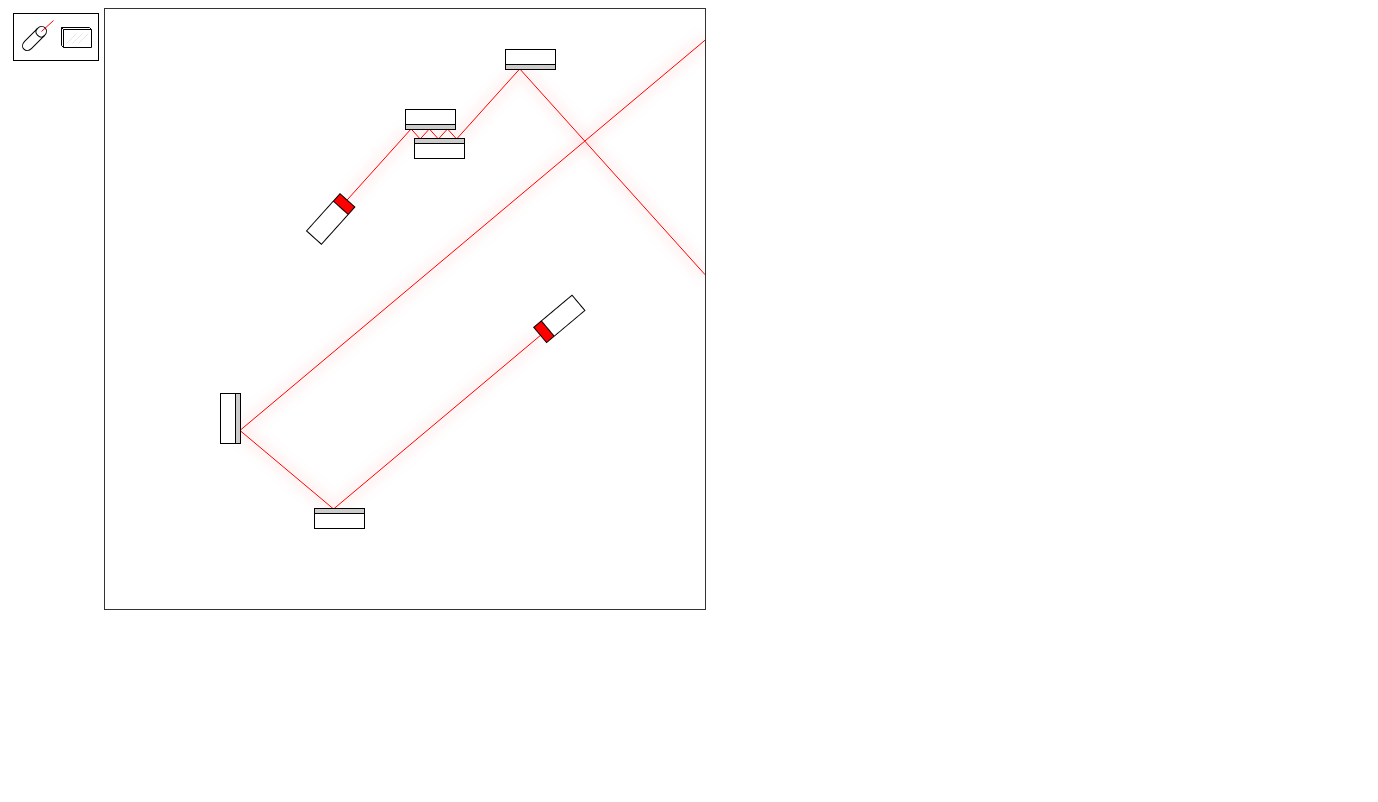
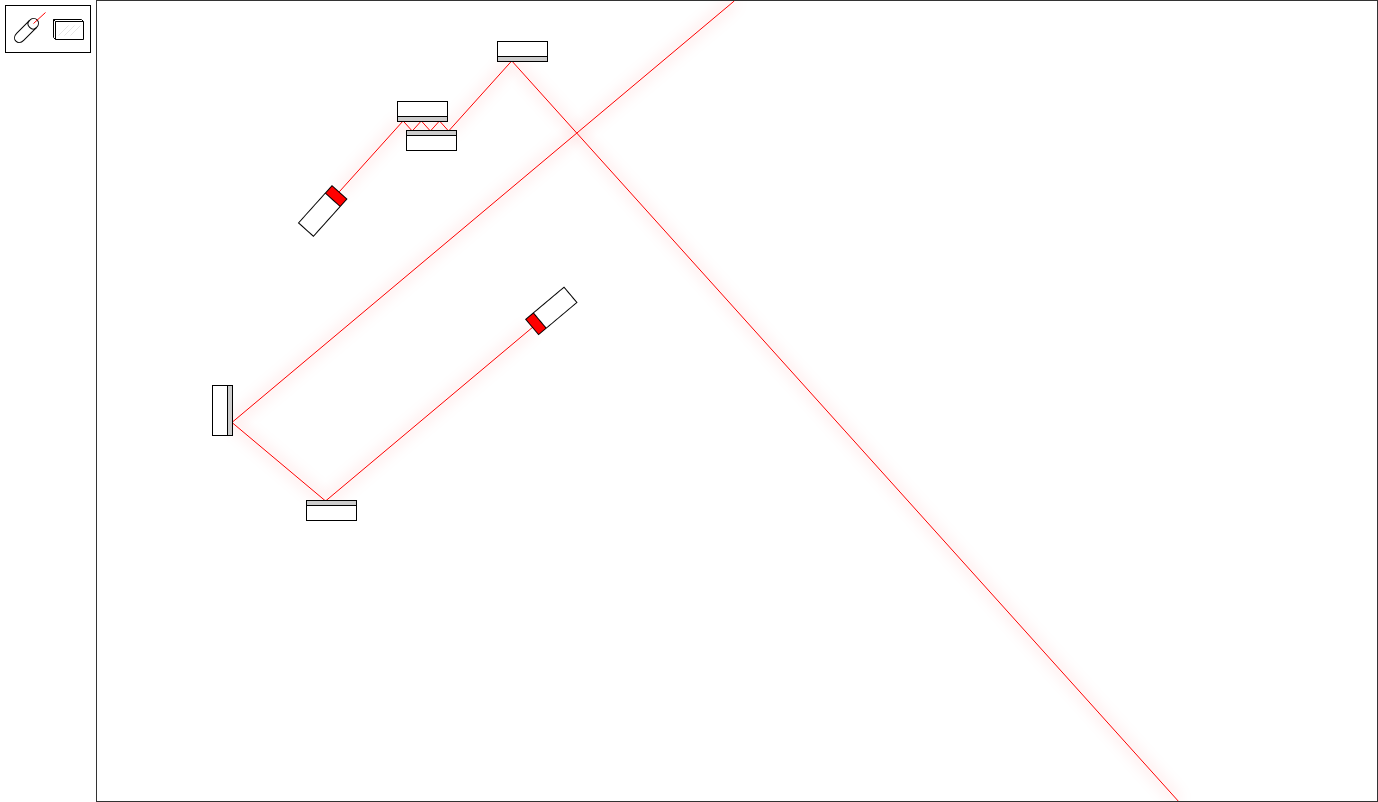
Before and after one commit to aidangadberry/laser-lights, a website built with webpack: page index.html in a window 1280 px wide. Shown: the whole page, 1378 px wide, since content can reach past the window. Built offline with nearby package versions, Linux system fonts and the light colour scheme.

Commit message:
Make canvas fullscreen

```diff
--- a/css/index.css
+++ b/css/index.css
@@ -1,3 +1,15 @@
+* {
+  margin: 0;
+  padding: 0;
+}
+
+html, body {
+  width: 100%;
+  height: 100%;
+}
+
+canvas { display:block; }
+
 .main-content-wrapper {
   display: flex;
   justify-content: flex-start;
@@ -26,6 +38,4 @@ img {
 
 #canvas {
   border: 1px solid #333;
-  width: 400px;
-  height: 400px;
 }
--- a/javascripts/game.js
+++ b/javascripts/game.js
@@ -16,15 +16,21 @@ class Game {
     this.addListeners();
   }
 
-  scaleByDevicePixelRatio(canvasSize) {
-    this.canvas.style.width = canvasSize + "px";
-    this.canvas.style.height = canvasSize + "px";
+  scaleByDevicePixelRatio(canvasSizeX, canvasSizeY) {
+    this.canvas.style.width = canvasSizeX + "px";
+    this.canvas.style.height = canvasSizeY + "px";
 
     const scale = window.devicePixelRatio;
-    this.canvas.width = canvasSize * scale;
-    this.canvas.height = canvasSize * scale;
+    this.canvas.width = canvasSizeX * scale;
+    this.canvas.height = canvasSizeY * scale;
 
     this.ctx.scale(scale, scale);
+  }
+
+  resizeCanvas() {
+    this.scaleByDevicePixelRatio(window.outerWidth, window.outerHeight)
+
+    this.renderEntities();
   }
 
   run() {
@@ -35,7 +41,7 @@ class Game {
     this.addMirror(100, 400, 270);
     this.addMirror(400, 40);
     this.addMirror(210, 500, 180);
-    this.renderEntities();
+    this.resizeCanvas();
     this.currentSprite[0] = this.lasers[1];
   }
 
@@ -83,12 +89,15 @@ class Game {
   }
 
   addListeners() {
-    document.addEventListener("keydown", event => {
+    let turnInterval = null;
+
+    document.addEventListener("keypress", event => {
       switch (event.code) {
         case "ArrowLeft":
         case "KeyA":
           if (this.currentSprite[0] instanceof Laser) {
-            this.currentSprite[0].rotateSprite(-0.1);
+            turnInterval = setInterval(this.currentSprite[0].rotateSprite(-0.1), 1);
+            console.log(turnInterval);
           } else {
             this.currentSprite[0].rotateSprite(-90);
           }
@@ -107,7 +116,10 @@ class Game {
       }
     });
 
+    document.addEventListener("keyup", clearInterval(turnInterval));
+
     document.addEventListener("mousedown", e => this.onMouseDown(e));
+    window.addEventListener("resize", () => this.resizeCanvas());
   }
 
   onMouseDown(e) {
```
